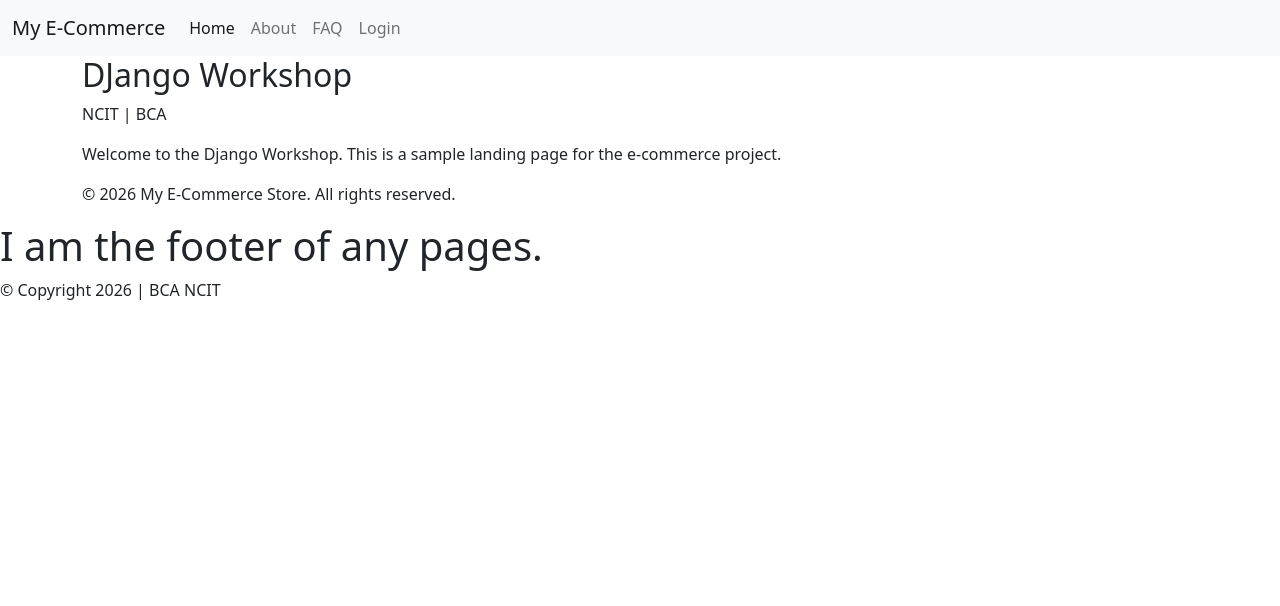
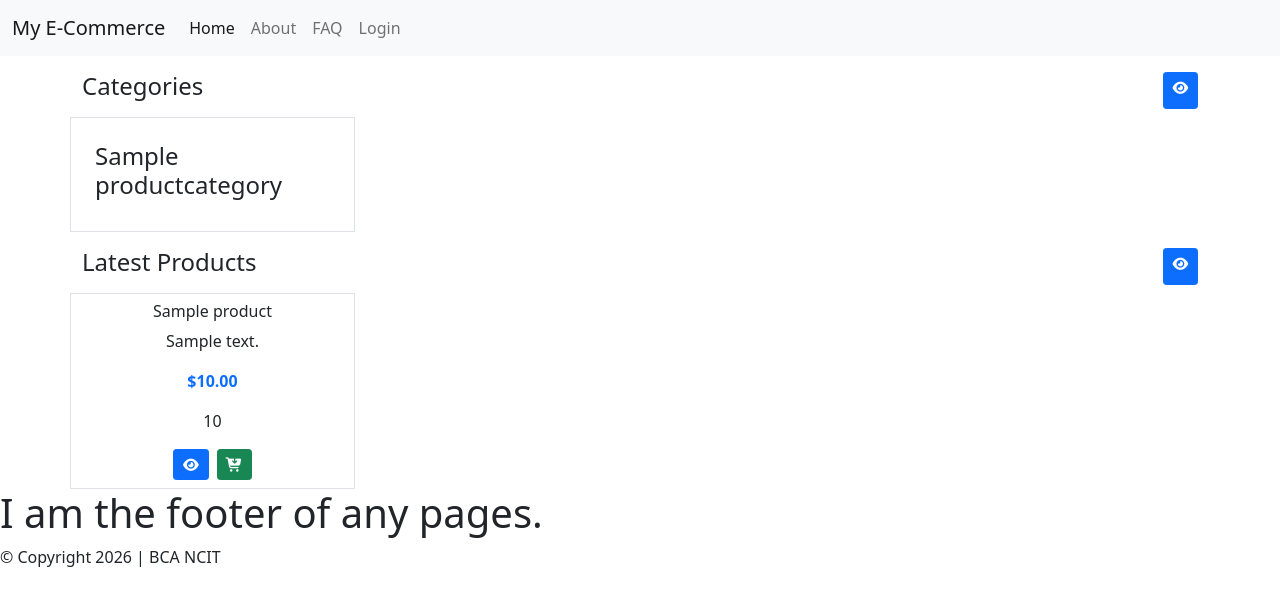
Before and after one commit to sixdgt/ncit-bca-django-2026-ecommerce, a Django app: page / in a window 1280 px wide. Shown: the top 606 px of the page. Run offline with Django 5.2, Linux system fonts and the light colour scheme; tables that the repository leaves empty hold one stand-in row (values such as "Sample post"); some libraries are stand-ins or nearby versions.

Commit message:
update: landing & product index with search & filter

```diff
--- a/project_ecommerce/app_ecomweb/views.py
+++ b/project_ecommerce/app_ecomweb/views.py
@@ -1,13 +1,13 @@
 from django.shortcuts import render
-from django.http import HttpResponse
+from app_products.models import Product, ProductCategory
 
 # Create your views here.
 def landing_page(request):
+    categories = ProductCategory.objects.all()
+    products = Product.objects.filter(is_active=True)
     context = {
-        "title": "DJango Workshop",
-        "subtitle": "NCIT | BCA",
-        "message": "Welcome to the Django Workshop. This is a sample landing page for the e-commerce project.",
-        "year": 2026
+        "categories": categories,
+        "products": products
     }
     return render(request, 'landing.html', context)
 
--- a/project_ecommerce/templates/landing.html
+++ b/project_ecommerce/templates/landing.html
@@ -3,8 +3,45 @@
 {% block title %} Landing Page {% endblock %}
 
 {% block body_content %}
-    <h2>{{ title }}</h2>
-    <p>{{ subtitle }}</p>
-    <p>{{ message }}</p>
-    <p>&copy; {{ year }} My E-Commerce Store. All rights reserved.</p>
+<!-- categories -->
+<div class="d-flex flex-row justify-content-between mt-3 mb-2">
+    <span class="h4">Categories</span>
+    <a href="#" class="btn btn-sm btn-primary"><i class="fa-solid fa-eye"></i></a>
+</div>
+<!-- list of categories -->
+<div class="row d-flex flex-row">
+    {% for category in categories %}
+    <div class="col-3 border border-1 p-4 d-flex flex-column align-items-center justify-content-center">
+        <h4>{{ category.category_name }}</h4>
+    </div>
+    {% endfor %}
+</div>
+<!-- end categories -->
+
+<!-- products -->
+<div class="d-flex flex-row justify-content-between mt-3 mb-2">
+    <span class="h4">Latest Products</span>
+    <a href="#" class="btn btn-sm btn-primary"><i class="fa-solid fa-eye"></i></a>
+</div>
+<!-- list of products -->
+<div class="row d-flex flex-row justify-content-between gap-2 scrollable-container overflow-hidden overflow-x-auto" id="productList">
+    {% for product in products %}
+    <div class="col-3 border border-1 p-2 d-flex flex-column flex-wrap align-items-center justify-content-center">
+        <h6>{{ product.title }}</h6>
+        <p>{{ product.description }}</p>
+        <p class="text-primary fw-bold">${{ product.price|floatformat:2 }}</p>
+        <p>{{product.quantity}}</p>
+        <div class="d-flex flex-row justify-content-between gap-2 align-items-center">
+            <a href="#" class="btn btn-sm btn-primary"><i class="fa-solid fa-eye"></i></a>
+            <a href="#" class="btn btn-sm btn-success"><i class="fa-solid fa-cart-arrow-down"></i></a>
+        </div>
+    </div>
+    {% endfor %}
+</div>
+<!-- end products -->
 {% endblock %}
+{% block custom_js %}
+<script>
+
+</script>
+{% endblock %}
```
Also changed, not shown: project_ecommerce/app_products/templates/products/product_index.html (+41 -1 lines), project_ecommerce/app_products/views.py (+13 -3 lines).
